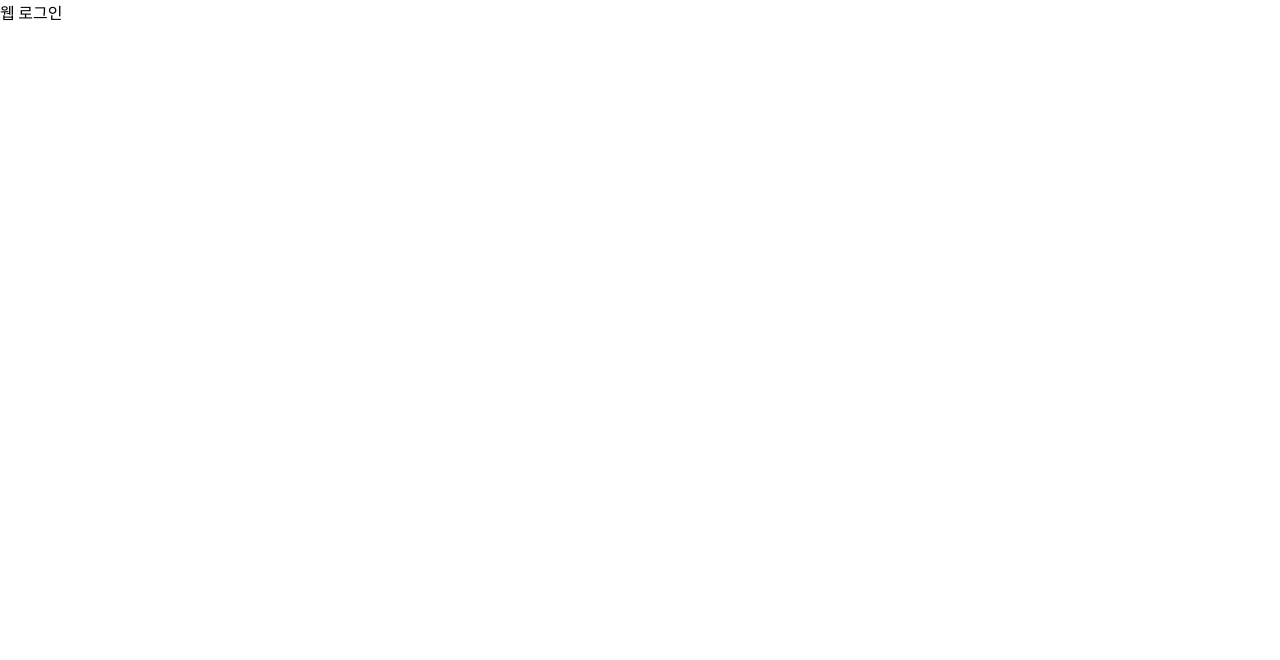
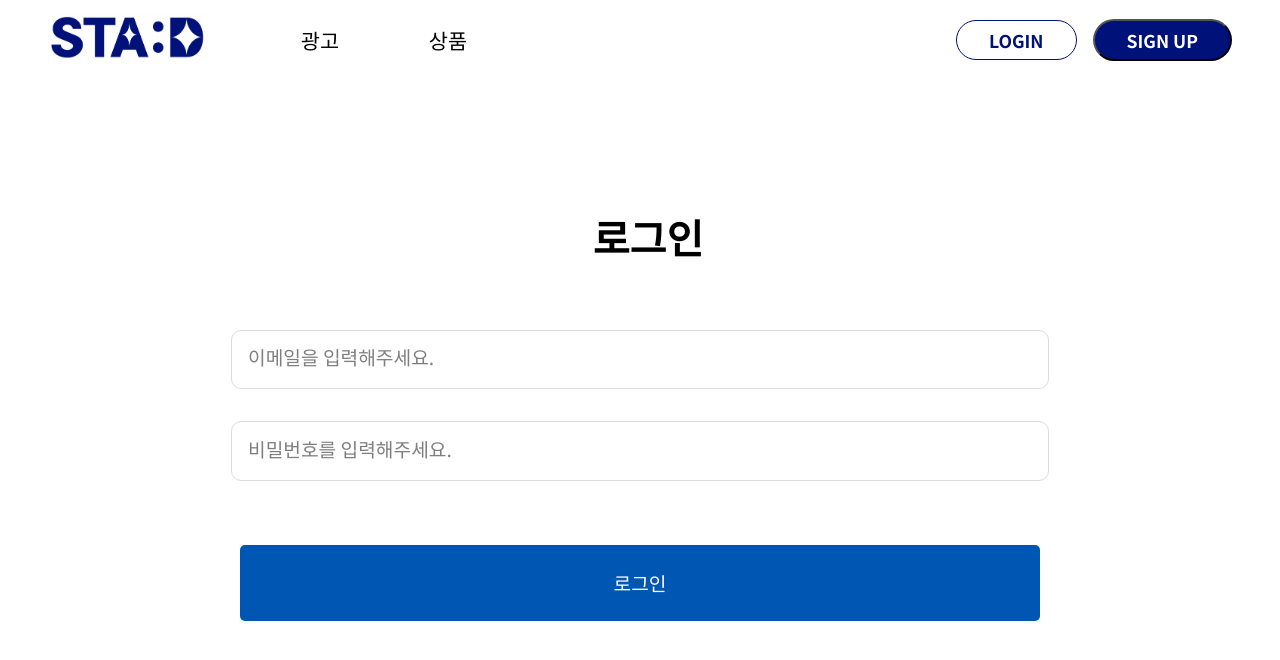
Before and after one commit to pedada6684/STA-D, a React (Create React App) app in the folder stad-web/: page /web-login in a window 1280 px wide. Shown: the top 660 px of the page. Built offline with nearby package versions, Linux system fonts and the light colour scheme.

Commit message:
feat: 웹 로그인 구현

```diff
--- a/stad-web/src/components/Nav/WebNav.module.css
+++ b/stad-web/src/components/Nav/WebNav.module.css
@@ -105,3 +105,16 @@
   background-color: #00127a;
   color: white;
 }
+
+.myPage {
+  border: 0;
+  color: #00127a;
+  background-color: transparent;
+  font-weight: 400;
+  font-size: 1.3rem;
+}
+
+.myPage:hover {
+  text-decoration: underline;
+  text-decoration-color: #00127a;
+}
--- a/stad-web/src/components/Nav/WebNav.tsx
+++ b/stad-web/src/components/Nav/WebNav.tsx
@@ -1,18 +1,65 @@
 import { Link, useNavigate } from "react-router-dom";
 import styles from "./WebNav.module.css";
 import webLogo from "../../assets/stad-weblogo.png";
-import { MouseEvent, useState } from "react";
+import { MouseEvent, useEffect, useState } from "react";
 import { AdDropDownMenu, MerchanDropDownMenu } from "./WebDropDownMenu";
+import { useDispatch, useSelector } from "react-redux";
+import { RootState } from "../../store";
+import axios from "axios";
+import { userActions } from "../../store/user";
+import { jwtDecode } from "jwt-decode";
+import { useQuery } from "react-query";
+import { GetLogout, GetUser } from "../../pages/WebLogin/LoginApi";
+import { tokenActions } from "../../store/token";
 export default function WebNav() {
-  const [isAdOpen, setIsAdOpen] = useState(false);
-  const [isMerOpen, setIsMerOpen] = useState(false);
+  const [company, setCompany] = useState("");
+  const accessToken = useSelector(
+    (state: RootState) => state.token.accessToken
+  );
+  const {
+    data: userData,
+    isLoading,
+    error,
+  } = useQuery(["user", accessToken], () => GetUser(accessToken), {
+    enabled: !!accessToken, // accessToken이 있는 경우에만 실행
+  });
+
+  const dispatch = useDispatch();
   const navigate = useNavigate();
+  useEffect(() => {
+    if (userData) {
+      dispatch(
+        userActions.loginUser({
+          userId: userData.userId,
+          userCompany: userData.company,
+          isLoggedIn: true,
+        })
+      ); // 사용자 정보를 Redux 스토어에 저장
+      setCompany(userData.company);
+    }
+  }, [userData, dispatch]);
+
   const handleSignUp = (e: MouseEvent<HTMLButtonElement>) => {
     navigate("/web-signUp");
   };
   const handleLogin = (e: MouseEvent<HTMLButtonElement>) => {
     navigate("/web-login");
   };
+  const handleMyPage = (e: MouseEvent<HTMLButtonElement>) => {
+    if (accessToken) {
+      navigate("/my-page");
+    }
+  };
+
+  const handleLogout = async (e: MouseEvent<HTMLButtonElement>) => {
+    const res = await GetLogout(accessToken);
+    console.log(res);
+    window.alert("로그아웃이 완료되었습니다");
+    dispatch(userActions.logoutUser());
+    dispatch(tokenActions.logoutUser());
+    navigate("/web-main");
+  };
+
   return (
     <div className={`${styles.container}`}>
       <div className={styles.logo}>
@@ -36,11 +83,28 @@ export default function WebNav() {
           </li>
         </ul>
         <div className={styles.btns}>
+          {accessToken ? (
+            <>
+              <button
+                className={`${styles.btn} ${styles.myPage}`}
+                onClick={handleMyPage}
+              >
+                {company}
+              </button>
+              <button
+                className={`${styles.btn} ${styles.signup}`}
+                onClick={handleLogout}
+              >
+                LOGOUT
+              </button>
+            </>
+          ) : (
+            <>
               <button
                 className={`${styles.btn} ${styles.login}`}
                 onClick={handleLogin}
               >
-            LOG IN
+                LOGIN
               </button>
               <button
                 className={`${styles.btn} ${styles.signup}`}
@@ -48,6 +112,8 @@ export default function WebNav() {
               >
                 SIGN UP
               </button>
+            </>
+          )}
         </div>
       </div>
     </div>
--- /dev/null
+++ b/stad-web/src/pages/WebLogin/LoginApi.ts
@@ -0,0 +1,52 @@
+import { useSelector } from "react-redux";
+import { jwtDecode } from "jwt-decode";
+import axios from "axios";
+import { useState } from "react";
+
+export async function GetUser(accessToken: string | null) {
+  if (accessToken) {
+    // accessToken 벗겨서 userId 얻기
+    try {
+      console.log(accessToken);
+      const data = jwtDecode(accessToken);
+      console.log(data);
+      if (data.sub === undefined) {
+        console.log("User ID is undefined");
+        return; // 함수에서 나가기
+      }
+      console.log(data.sub);
+      const userId = parseInt(data.sub);
+      const response = await axios.get(`/api/user`, {
+        params: {
+          userId: userId,
+        },
+        headers: { Authorization: `Bearer ${accessToken}` },
+      });
+      console.log(response);
+      return response.data;
+    } catch (error) {
+      console.log("회원정보 조회 실패", error);
+    }
+  }
+}
+
+export async function GetLogout(accessToken: string | null) {
+  if (accessToken) {
+    // accessToken 벗겨서 userId 얻기
+    try {
+      console.log(accessToken);
+      const data = jwtDecode(accessToken);
+      console.log(data);
+      const userId = data.sub;
+      const response = await axios.get(`/api/v1/auth/logout`, {
+        params: {
+          userId: userId,
+        },
+        headers: { Authorization: `Bearer ${accessToken}` },
+      });
+      return response.data;
+    } catch (error) {
+      console.log("로그아웃 실패", error);
+    }
+  }
+}
--- a/stad-web/src/pages/WebLogin/WebLogin.module.css
+++ b/stad-web/src/pages/WebLogin/WebLogin.module.css
@@ -0,0 +1,69 @@
+.content {
+  padding-top: 5rem;
+  display: flex;
+  flex-direction: column;
+  margin: 0 5.5rem;
+}
+
+.container {
+  margin: 5rem;
+  display: flex;
+  /* justify-content: center; */
+  flex-direction: column;
+  align-items: flex-start;
+}
+
+.title {
+  margin: 3rem auto;
+  font-size: 2.5rem;
+  font-weight: 800;
+  padding-left: 1rem; /* input의 padding-left와 동일하게 적용 */
+}
+.inputContainer {
+  display: flex;
+  justify-content: center;
+  margin: 0 auto;
+  flex-direction: column;
+}
+.item {
+  margin: 1rem 0;
+}
+.inputContainer input {
+  width: 50rem;
+
+  border: 1px solid #dddddd;
+  padding: 1.2rem 0 1.2rem 1rem;
+  border-radius: 10px;
+}
+.inputContainer input::placeholder {
+  color: #807f7f;
+  font-size: 1.2rem;
+}
+.submitContainer {
+  display: flex;
+  width: 50rem;
+  margin: 0 auto;
+  justify-content: center;
+  margin-top: 3rem;
+}
+
+.submitButton {
+  width: 100%;
+  padding: 1.5rem 1rem;
+  font-size: 1.2rem;
+  background-color: #0056b3;
+  color: white;
+  border: none;
+  border-radius: 5px;
+  cursor: pointer;
+  transition: background-color 0.3s;
+}
+
+.submitButton:hover {
+  background-color: #00127a;
+}
+.signUp {
+  display: flex;
+  align-self: flex-end;
+  text-align: right;
+}
--- a/stad-web/src/pages/WebLogin/WebLogin.tsx
+++ b/stad-web/src/pages/WebLogin/WebLogin.tsx
@@ -1,3 +1,109 @@
+import { useNavigate } from "react-router-dom";
+import Container from "../../components/Container/Container";
+import WebNav from "../../components/Nav/WebNav";
+import styles from "./WebLogin.module.css";
+import axios, { AxiosResponse } from "axios";
+import { useMutation } from "react-query";
+import { FormEvent } from "react";
+import { useDispatch } from "react-redux";
+import { tokenActions } from "../../store/token";
+import Cookies from "universal-cookie";
+
+interface LoginProps {
+  email: string;
+  password: string;
+}
+
+interface LoginResponse {
+  headers: {
+    accessToken: string;
+  };
+}
+
 export default function WebLogin() {
-  return <div>웹 로그인</div>;
+  const navigate = useNavigate();
+  const dispatch = useDispatch();
+  const cookies = new Cookies();
+  // 로그인 요청
+  const loginMutation = useMutation<
+    AxiosResponse<LoginResponse>,
+    Error,
+    LoginProps
+  >((data) => axios.post(`/api/v1/auth/weblogin`, data), {
+    onSuccess: (response) => {
+      console.log(response);
+      const fullToken = response.headers["authorization"];
+      if (fullToken) {
+        const accessToken = fullToken.replace("Bearer ", "");
+        console.log(accessToken);
+        // axios 인스턴스에 토큰 설정
+        axios.defaults.headers.common[
+          "Authorization"
+        ] = `Bearer ${accessToken}`;
+        dispatch(tokenActions.getAccessToken(accessToken));
+      }
+      const refreshToken = response.headers["refreshToken"];
+      console.log(refreshToken);
+      if (refreshToken) {
+        // 리프레시 토큰을 쿠키에 저장
+        cookies.set("refreshToken", refreshToken, { path: "/" });
+      }
+      // 페이지 이동
+      navigate({
+        pathname: "/web-main",
+      });
+    },
+    onError: (error) => {
+      console.log("로그인 실패", error);
+    },
+  });
+
+  const handleSubmit = async (e: FormEvent<HTMLFormElement>) => {
+    e.preventDefault();
+    const target = e.target as HTMLFormElement;
+    const email = target.elements.namedItem("email") as HTMLInputElement;
+    const password = target.elements.namedItem("password") as HTMLInputElement;
+    try {
+      await loginMutation.mutateAsync({
+        email: email.value,
+        password: password.value,
+      });
+    } catch (error) {}
+  };
+  return (
+    <div>
+      <Container>
+        <WebNav />
+        <div className={`${styles.content}`}>
+          <form onSubmit={handleSubmit} className={`${styles.container}`}>
+            <div className={`${styles.title}`}>로그인</div>
+            <div className={`${styles.inputContainer}`}>
+              <div className={`${styles.item}`}>
+                <input
+                  type="email"
+                  name="email"
+                  placeholder="이메일을 입력해주세요."
+                />
+              </div>
+              <div className={`${styles.item}`}>
+                <input
+                  type="password"
+                  name="password"
+                  placeholder="비밀번호를 입력해주세요."
+                />
+              </div>
+            </div>
+            <div className={styles.submitContainer}>
+              <button type="submit" className={styles.submitButton}>
+                로그인
+              </button>
+            </div>
+            {/* <div className={`${styles.signUp}`}>
+              아직 회원이 아니십니까?<div>회원가입</div>
+            </div> */}
+          </form>
+        </div>
+      </Container>
+    </div>
+  );
 }
```
Lines whose indentation alone changed are shown as unchanged.
